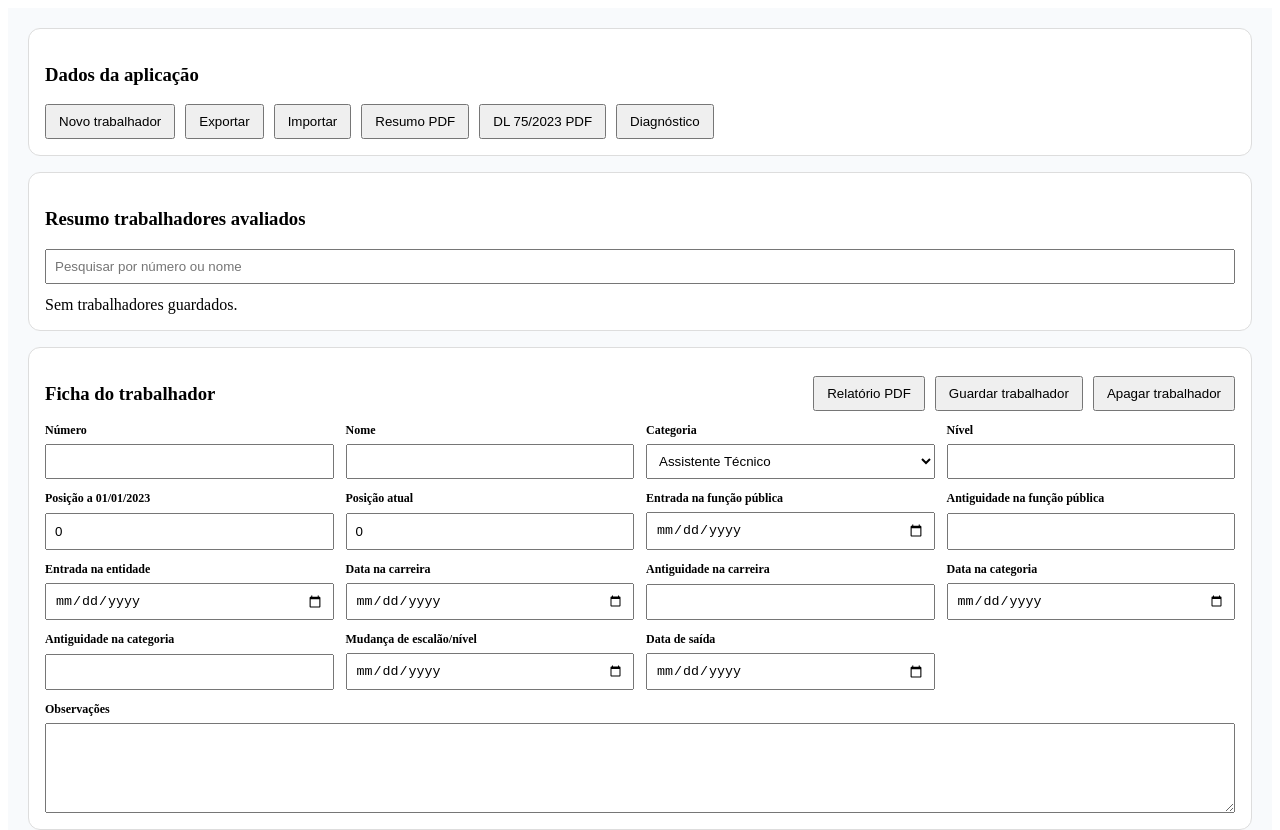
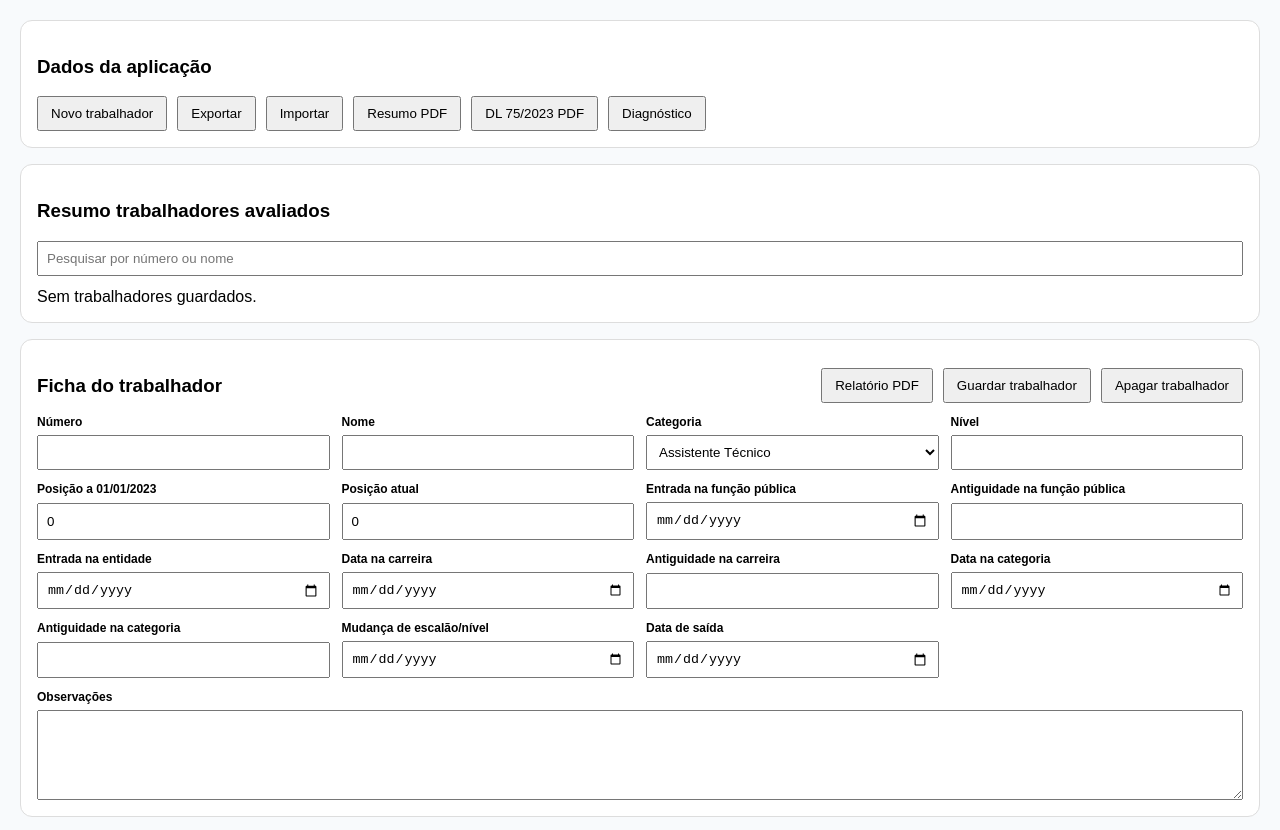
Before and after one commit to anacc1902-commits/SIADAP_App, a React (Create React App) app: page / in a window 1280 px wide. Shown: the top 830 px of the page. Built offline with nearby package versions, Linux system fonts and the light colour scheme.

Commit message:
Update styles.css

```diff
--- a/src/styles.css
+++ b/src/styles.css
@@ -1,4 +1,7 @@
-.App {
-  font-family: sans-serif;
-  text-align: center;
+html, body, #root {
+  margin: 0;
+  padding: 0;
+  min-height: 100%;
+  font-family: Arial, sans-serif;
+  background: #f8fafc;
 }
```
